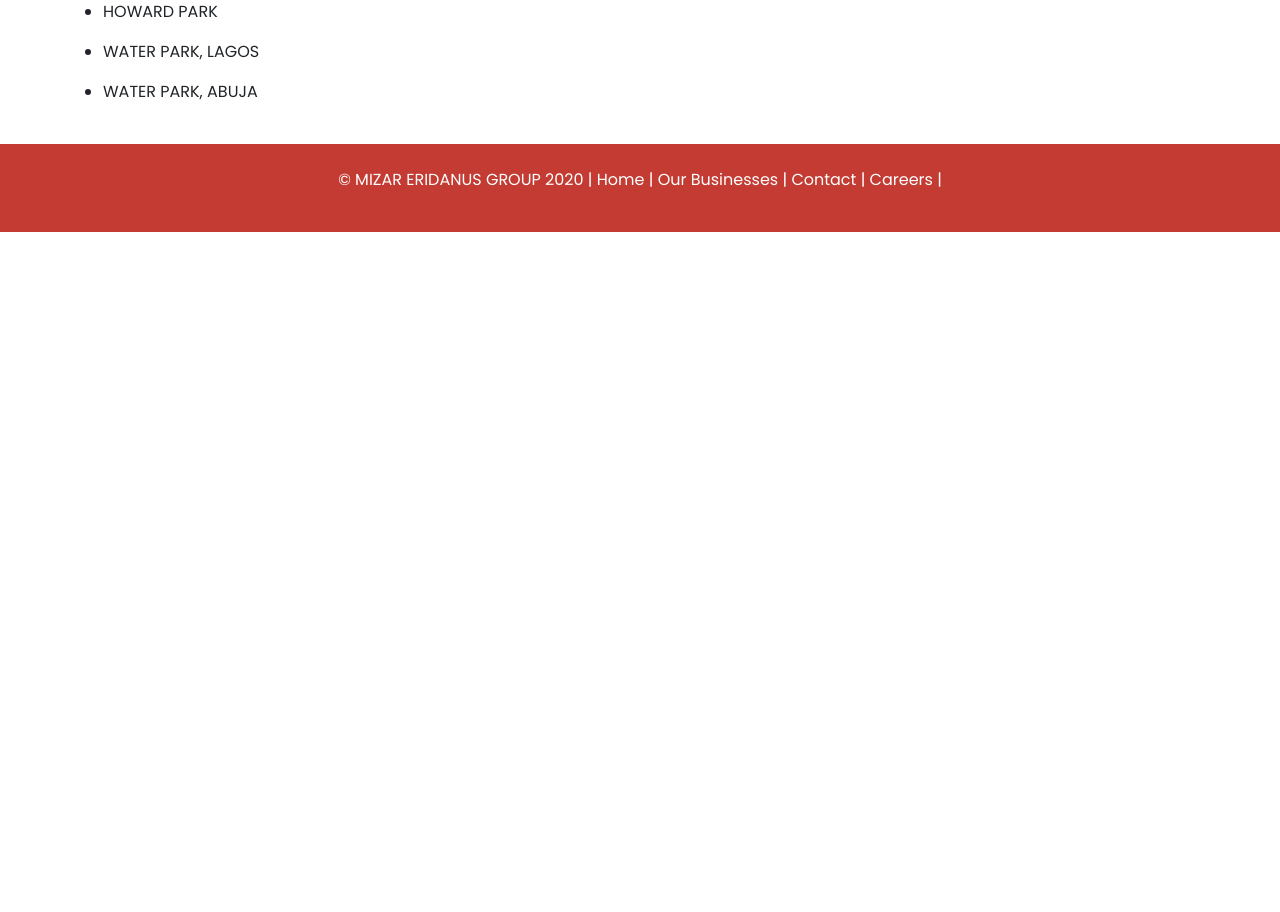
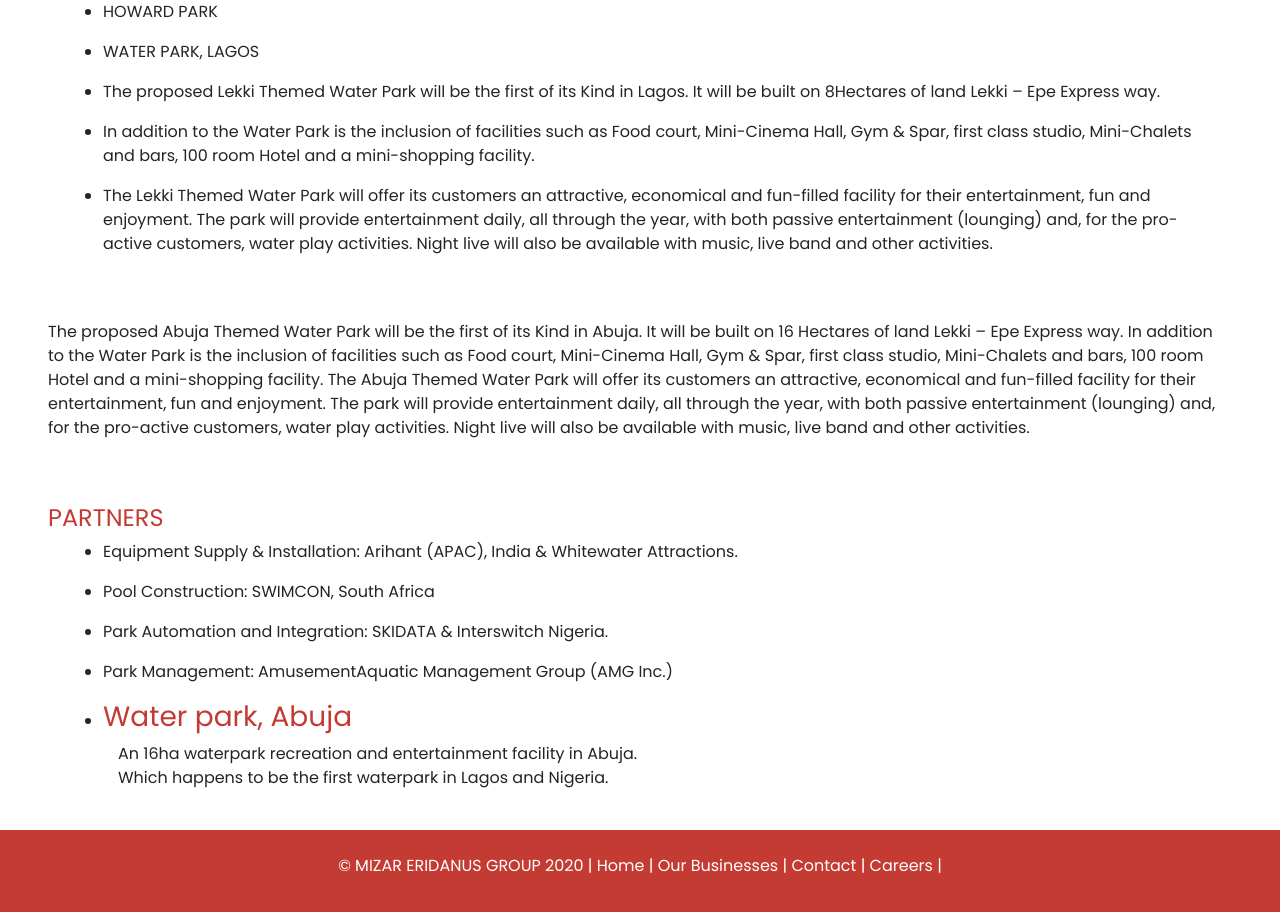
Before and after one commit to ereyomi/mizar-app, an Angular app: page /ourBusiness in a window 1280 px wide. Shown: the part 2900-3812 px from the top of the page. Before the commit the page ends 3132 px from the top, so only its background shows below. Built offline with nearby package versions, Linux system fonts and the light colour scheme.

Commit message:
feat: new text added to our business page

```diff
--- a/src/app/pages/home/home.component.html
+++ b/src/app/pages/home/home.component.html
@@ -4,7 +4,7 @@
     </div>
 </div>
 <div class="row d-flex justify-content-center py-5">
-    <div class="col-10">
+    <div class="col-10 col-md-6">
         <p class="font-weight-normal text-center">
             MIZAR ERIDANUS GROUP was founded in 2013 with operations in Nigeria and across Africa,
             Asia and Europe. We are present
--- a/src/app/pages/our-business/our-business.component.html
+++ b/src/app/pages/our-business/our-business.component.html
@@ -219,10 +219,80 @@
                 </li>
                 <li>
                     <p class="font-weight-normal text-left">
-                        WATER PARK, ABUJA
+                        The proposed Lekki Themed Water Park will be the first of its Kind in Lagos.
+                        It will be built on 8Hectares of land
+                        Lekki – Epe Express way.
+                    </p>
+                </li>
+                <li>
+                    <p class="font-weight-normal text-left">
+                        In addition to the Water Park is the inclusion of facilities such as Food court, Mini-Cinema Hall, Gym & Spar, first
+                        class studio, Mini-Chalets and bars, 100 room Hotel and a mini-shopping facility.
+                    </p>
+                </li>
+                <li>
+                    <p class="font-weight-normal text-left">
+                        The Lekki Themed Water Park will offer its customers an attractive, economical and fun-filled facility for their
+                        entertainment, fun and enjoyment. The park will provide entertainment daily, all through the year, with both passive
+                        entertainment (lounging) and, for the pro-active customers, water play activities. Night live will also be available
+                        with music, live band and other activities.
                     </p>
                 </li>
             </ul>
         </div>
     </div>
 </div>
+
+<div class="row d-flex justify-content-center p-4 px-md-5">
+    <div class="col-12 col-md-12 d-flex flex-column">
+        <p class="font-weight-normal text-left">
+            The proposed Abuja Themed Water Park will be the first of its Kind in Abuja. It will be built on 16 Hectares of land
+            Lekki – Epe Express way.
+            In addition to the Water Park is the inclusion of facilities such as Food court, Mini-Cinema Hall, Gym & Spar, first
+            class studio, Mini-Chalets and bars, 100 room Hotel and a mini-shopping facility.
+            The Abuja Themed Water Park will offer its customers an attractive, economical and fun-filled facility for their
+            entertainment, fun and enjoyment. The park will provide entertainment daily, all through the year, with both passive
+            entertainment (lounging) and, for the pro-active customers, water play activities. Night live will also be available
+            with music, live band and other activities.
+
+        </p>
+    </div>
+</div>
+
+<div class="row d-flex justify-content-center p-4 px-md-5">
+    <div class="col-12 col-md-12 d-flex flex-column">
+        <p class="h4 secondary-app-color">PARTNERS</p>
+        <div class="col-12">
+            <ul>
+                <li>
+                    <p class="font-weight-normal text-left">
+                        Equipment Supply & Installation: Arihant (APAC), India & Whitewater Attractions.
+                    </p>
+                </li>
+                <li>
+                    <p class="font-weight-normal text-left">
+                        Pool Construction: SWIMCON, South Africa
+                    </p>
+                </li>
+                <li>
+                    <p class="font-weight-normal text-left">
+                        Park Automation and Integration: SKIDATA & Interswitch Nigeria.
+                    </p>
+                </li>
+                <li>
+                    <p class="font-weight-normal text-left">
+                        Park Management: AmusementAquatic Management Group (AMG Inc.)
+                    </p>
+                </li>
+                <li>
+                    <p class="h3 secondary-app-color">Water park, Abuja</p>
+                    <p class="font-weight-normal text-left col-12 col-md-6">
+                        An 16ha waterpark recreation and entertainment facility in Abuja. Which happens to be the first
+                        waterpark in Lagos and
+                        Nigeria.
+                    </p>
+                </li>
+            </ul>
+        </div>
+    </div>
+</div>
```
Also changed, not shown: src/app/pages/home/home.component.scss (line endings or trailing spaces).
